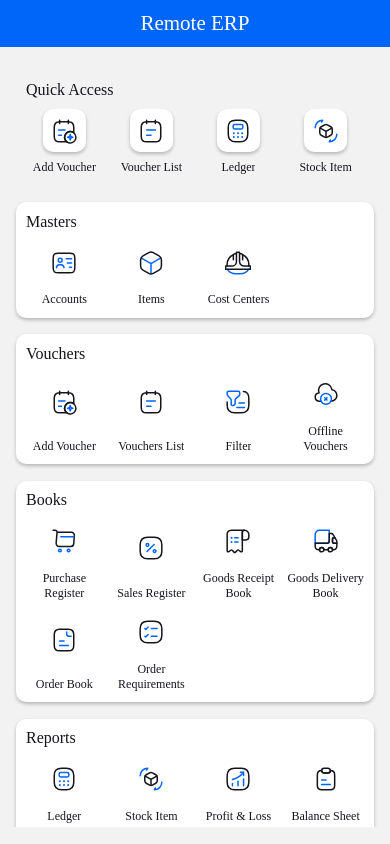
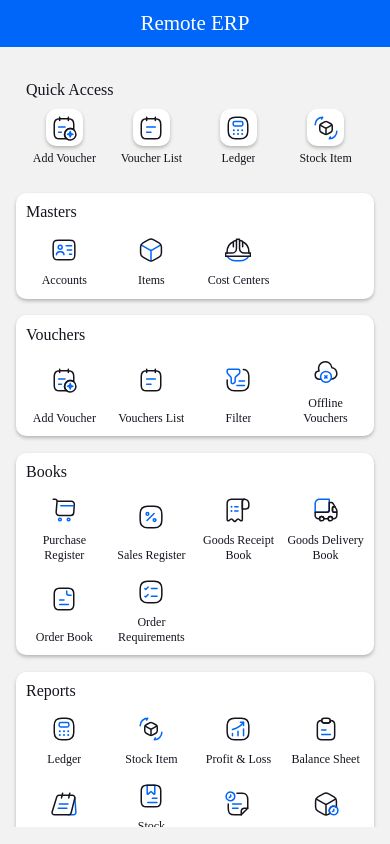
Before and after one commit to DharmeshNenuji/RemoteERP, a React Native app: screen / in a window 390 px wide. Built offline with nearby package versions, Linux system fonts and the light colour scheme; what react-native-device-info, react-native-mmkv would draw is missing.

Commit message:
fix: spacing issue

```diff
--- a/src/Screens/Main/DashBoardScreen/Components/ListRenderWithTitle.tsx
+++ b/src/Screens/Main/DashBoardScreen/Components/ListRenderWithTitle.tsx
@@ -88,8 +88,8 @@ const styles = StyleSheet.create({
     borderRadius: moderateScale(10),
     flex: 1,
     justifyContent: 'center',
-    marginBottom: verticalScale(8),
-    padding: scale(8)
+    marginBottom: verticalScale(5),
+    padding: scale(5)
   },
   itemContent: {
     alignItems: 'center',
```
